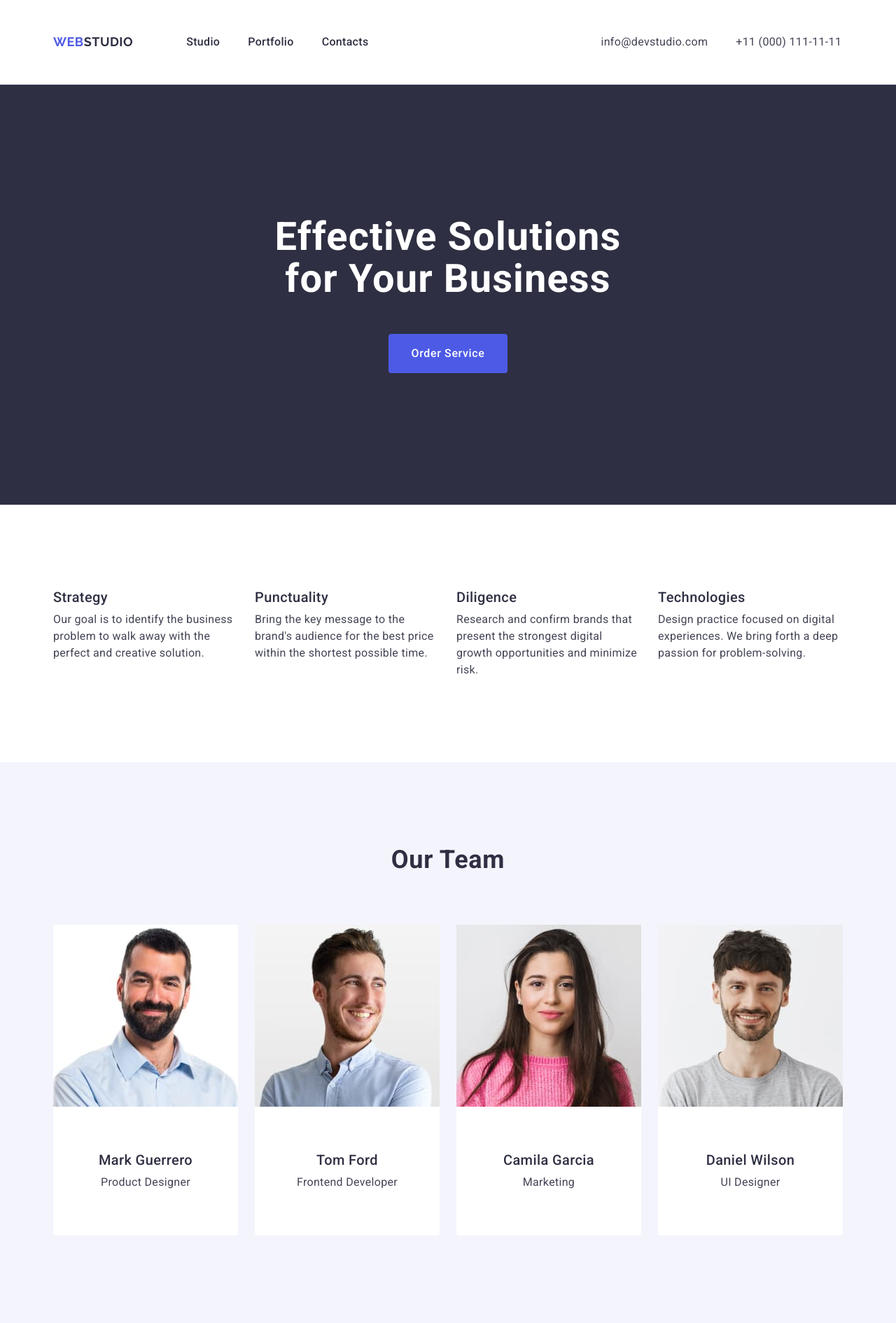
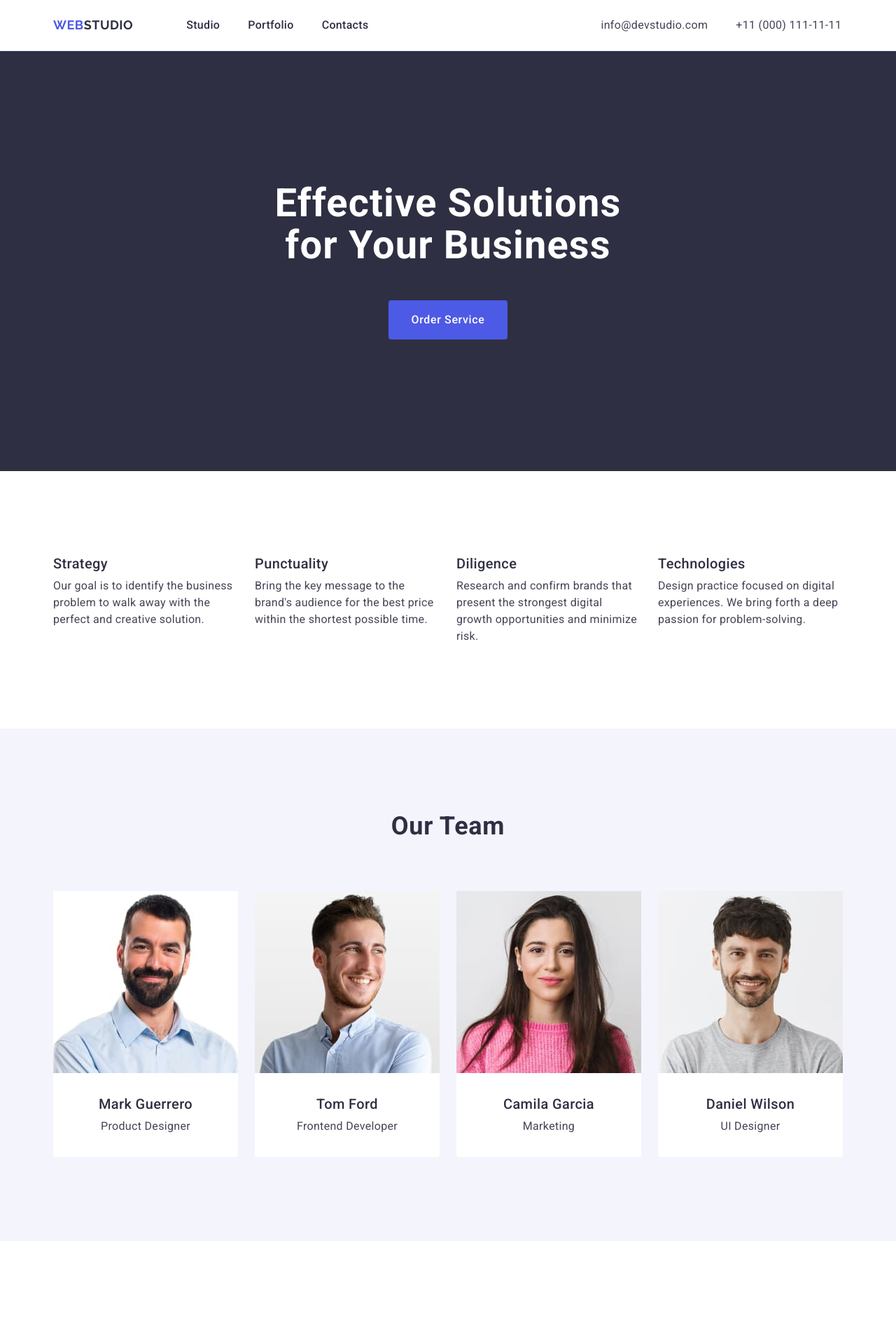
Before and after one commit to LidaDruzyak/goit-markup-hw-03, a plain HTML site: page index.html in a window 1280 px wide. Shown: the top 1890 px of the page at 70% size. Drawn offline with nearby package versions, Linux system fonts and the light colour scheme.

Commit message:
goit-markup-hw-03

```diff
--- a/css/styles.css
+++ b/css/styles.css
@@ -40,8 +40,6 @@ margin: 0 auto;
 }
 
 .header {
-  padding-top: 24px;
-    padding-bottom: 24px;
     border-bottom: 1px solid #e7e9fc;
 
 }
@@ -303,7 +301,6 @@ width: calc((100% - 3 * 24px) / 4);
 
 .team-image {
     margin: 0 auto;
-    margin-bottom: 32px;
 }
 
 .team-subtitle {
@@ -323,7 +320,7 @@ line-height: 150%;
 letter-spacing: 0.02em;
 text-align: center;
 color: #434455;
-padding-bottom: 32px;
+
 
 }
 
@@ -337,7 +334,6 @@ img {
 }
 
 .portfolio {
-    background-color: #F4F4FD;
     padding-top: 120px;
     padding-bottom: 120px;
 }
```
